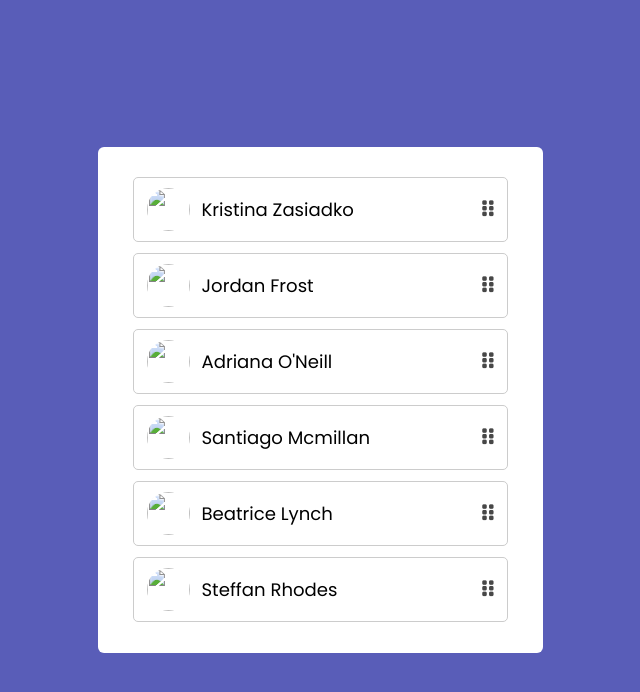
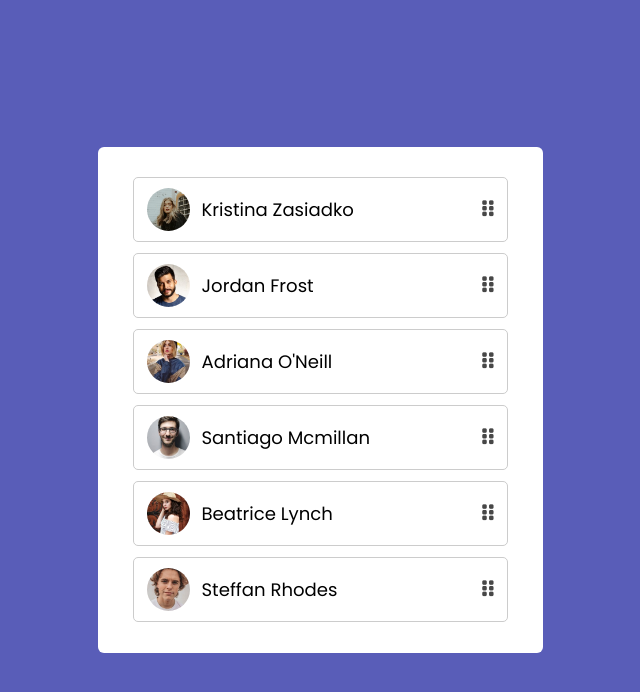
Before and after one commit to James-Da/Drag-and-Drop-Sortable-List, a plain HTML site: page index.html in a window 1280 px wide. Shown: the whole page, without its empty margins (320-960 px from the left). Drawn offline with Linux system fonts and the light colour scheme; the site is published under a folder, as on GitHub Pages, so addresses that start at the root find nothing.

Commit message:
Update index.html

```diff
--- a/index.html
+++ b/index.html
@@ -16,42 +16,42 @@
     <ul class="sortable-list">
       <li class="item" draggable="true">
         <div class="details">
-          <img src="/images/img-1.jpg" />
+          <img src="images/img-1.jpg" />
           <span>Kristina Zasiadko</span>
         </div>
         <i class="fa-solid fa-grip-vertical"></i>
       </li>
       <li class="item" draggable="true">
         <div class="details">
-          <img src="/images/img-2.jpg" />
+          <img src="images/img-2.jpg" />
           <span>Jordan Frost</span>
         </div>
         <i class="fa-solid fa-grip-vertical"></i>
       </li>
       <li class="item" draggable="true">
         <div class="details">
-          <img src="/images/img-3.jpg" />
+          <img src="images/img-3.jpg" />
           <span>Adriana O'Neill</span>
         </div>
         <i class="fa-solid fa-grip-vertical"></i>
       </li>
       <li class="item" draggable="true">
         <div class="details">
-          <img src="/images/img-4.jpg" />
+          <img src="images/img-4.jpg" />
           <span>Santiago Mcmillan</span>
         </div>
         <i class="fa-solid fa-grip-vertical"></i>
       </li>
       <li class="item" draggable="true">
         <div class="details">
-          <img src="/images/img-5.jpg" />
+          <img src="images/img-5.jpg" />
           <span>Beatrice Lynch</span>
         </div>
         <i class="fa-solid fa-grip-vertical"></i>
       </li>
       <li class="item" draggable="true">
         <div class="details">
-          <img src="/images/img-6.jpg" />
+          <img src="images/img-6.jpg" />
           <span>Steffan Rhodes</span>
         </div>
         <i class="fa-solid fa-grip-vertical"></i>
```
